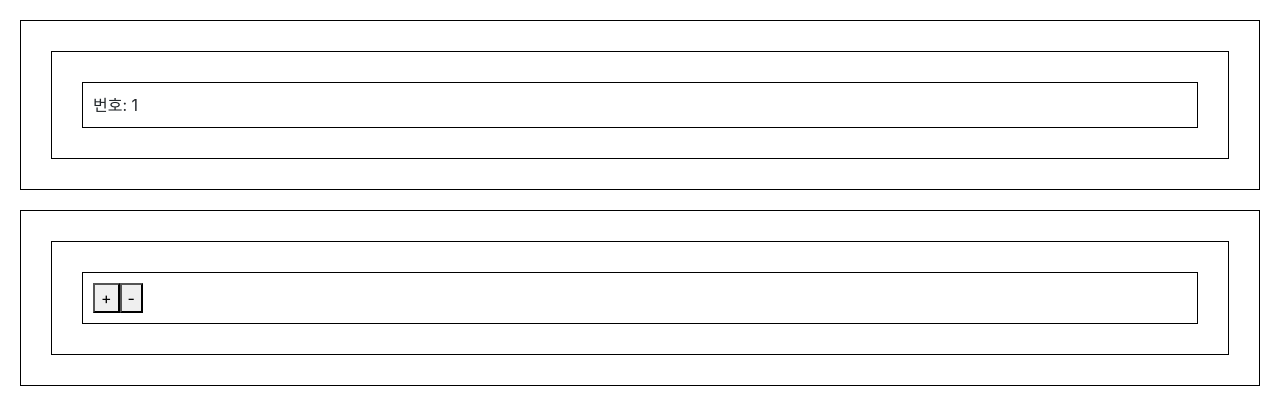
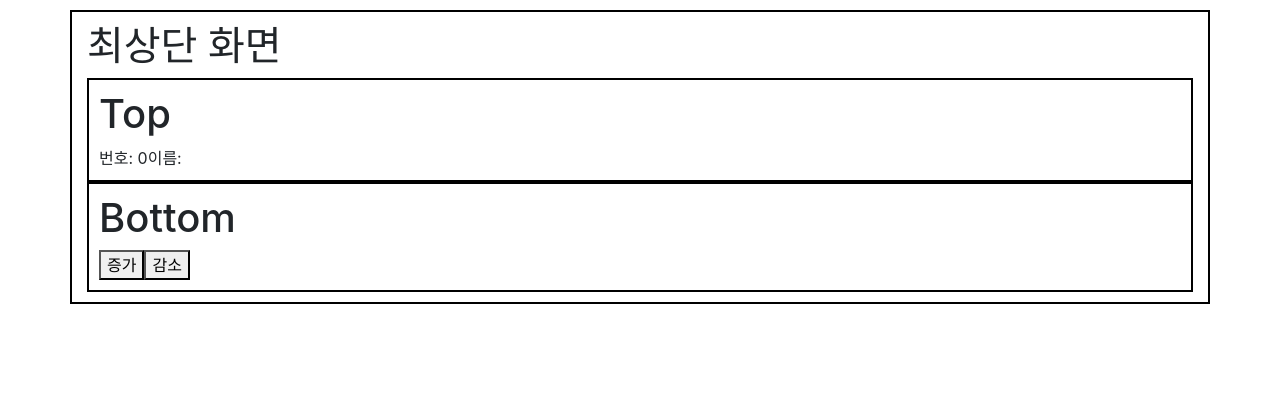
Before and after one commit to stella6767/react-basic, a React (Create React App) app: page / in a window 1280 px wide. Shown: the top 394 px of the page. Built offline with nearby package versions, Linux system fonts and the light colour scheme.

Commit message:
redux 실습

```diff
--- a/package.json
+++ b/package.json
@@ -10,8 +10,10 @@
     "react": "^17.0.1",
     "react-bootstrap": "^1.4.3",
     "react-dom": "^17.0.1",
+    "react-redux": "^7.2.2",
     "react-router-dom": "^5.2.0",
     "react-scripts": "4.0.1",
+    "redux": "^4.0.5",
     "styled-components": "^5.2.1",
     "web-vitals": "^0.2.4"
   },
--- a/src/App.css
+++ b/src/App.css
@@ -1,8 +1,12 @@
-.box-style {
-  color: blue;
-  background-color: blue;
+.container {
+  height: 700;
+  border: 2px solid black;
+}
+.sub_container {
+  height: 250;
+  border: 2px solid black;
 }
 
-.menu {
-  display: flex;
+div {
+  padding: 10px;
 }
--- a/src/App.js
+++ b/src/App.js
@@ -1,25 +1,15 @@
 //글쓰기, 글삭제, 글목록보기
-
-import { useState } from 'react';
+import React, { useState } from 'react';
+import './App.css';
+import Bottom from './components/Bottom';
 import Top from './components/Top';
-import Bottom from './components/Bottom';
 
 function App() {
-  //상태
-  const [number, setNumber] = useState(1);
-
-  const add = () => {
-    setNumber(number + 1);
-  };
-
-  const minus = () => {
-    setNumber(number - 1);
-  };
-
   return (
-    <div>
-      <Top number={number} />
-      <Bottom add={add} minus={minus} />
+    <div className="container">
+      <h1>최상단 화면</h1>
+      <Top />
+      <Bottom />
     </div>
   );
 }
--- a/src/components/Bottom.js
+++ b/src/components/Bottom.js
@@ -1,14 +1,18 @@
 import React from 'react';
-import Bottom1 from './Bottom1';
-import { StyledBoxDiv } from './StyledComponent';
+import { useDispatch } from 'react-redux';
+import '../App.css';
+import { decrease, increase } from '../store';
 
-const Bottom = (props) => {
-  const { add, minus } = props;
+const Bottom = () => {
+  const dispathcer = useDispatch();
 
+  //인자 넘겨주기
   return (
-    <StyledBoxDiv>
-      <Bottom1 add={add} minus={minus} />
-    </StyledBoxDiv>
+    <div className="sub_container">
+      <h1>Bottom</h1>
+      <button onClick={() => dispathcer(increase('cos'))}>증가</button>
+      <button onClick={() => dispathcer(decrease())}>감소</button>
+    </div>
   );
 };
 
--- a/src/components/Bottom1.js
+++ /dev/null
@@ -1,14 +0,0 @@
-import React from 'react';
-import Bottom2 from './Bottom2';
-import { StyledBoxDiv } from './StyledComponent';
-
-const Bottom1 = (props) => {
-  const { add, minus } = props;
-  return (
-    <StyledBoxDiv>
-      <Bottom2 add={add} minus={minus} />
-    </StyledBoxDiv>
-  );
-};
-
-export default Bottom1;
--- a/src/components/Bottom2.js
+++ /dev/null
@@ -1,15 +0,0 @@
-import React from 'react';
-import { StyledBoxDiv } from './StyledComponent';
-
-const Bottom2 = (props) => {
-  const { add, minus } = props;
-
-  return (
-    <StyledBoxDiv>
-      <button onClick={add}>+</button>
-      <button onClick={minus}>-</button>
-    </StyledBoxDiv>
-  );
-};
-
-export default Bottom2;
--- a/src/components/Top.js
+++ b/src/components/Top.js
@@ -1,14 +1,19 @@
 import React from 'react';
-import { StyledBoxDiv } from './StyledComponent';
-import Top1 from './Top1';
+import { useSelector } from 'react-redux';
+import '../App.css';
 
-const Top = (props) => {
-  const { number } = props;
+const Top = () => {
+  //const number= useSelector((store) => store.number); //구독 1단계
 
+  //구조분할
+  const { number, username } = useSelector((store) => store);
   return (
-    <StyledBoxDiv>
-      <Top1 number={number} />
-    </StyledBoxDiv>
+    <div className="sub_container">
+      <h1>Top</h1>
+      {/* 구독2단계 완료 */}
+      번호: {number}
+      이름: {username}
+    </div>
   );
 };
 
--- a/src/components/Top1.js
+++ /dev/null
@@ -1,14 +0,0 @@
-import React from 'react';
-import { StyledBoxDiv } from './StyledComponent';
-import Top2 from './Top2';
-
-const Top1 = (props) => {
-  const { number } = props;
-  return (
-    <StyledBoxDiv>
-      <Top2 number={number} />
-    </StyledBoxDiv>
-  );
-};
-
-export default Top1;
--- a/src/components/Top2.js
+++ /dev/null
@@ -1,9 +0,0 @@
-import React from 'react';
-import { StyledBoxDiv } from './StyledComponent';
-
-const Top2 = (props) => {
-  const { number } = props;
-  return <StyledBoxDiv>번호: {number}</StyledBoxDiv>;
-};
-
-export default Top2;
--- a/src/index.js
+++ b/src/index.js
@@ -1,13 +1,20 @@
 import React from 'react';
 import ReactDOM from 'react-dom';
+import { Provider } from 'react-redux';
+import { createStore } from 'redux';
 //import './index.css';
 import App from './App';
+import reducer from './store';
 
 {
   /*문법검사도구*/
 }
 
+const store = createStore(reducer);
+
 ReactDOM.render(
-  <App />,
+  <Provider store={store}>
+    <App />
+  </Provider>,
   document.getElementById('root'), //index.html에 app을 랜더링
 );
--- /dev/null
+++ b/src/store.js
@@ -0,0 +1,28 @@
+// 액션
+export const increase = (username) => ({
+  type: 'INCREMENT',
+  payload: username,
+});
+export const decrease = () => ({ type: 'DECREMENT' });
+
+//상태
+const initstate = {
+  username: '',
+  number: 0,
+};
+
+//액션의 결과를 걸러내는 친구
+//reducer(누산기, 결과를 스택에 채우는 것) updater
+const reducer = (state = initstate, action) => {
+  switch (action.type) {
+    case 'INCREMENT':
+      return { number: state.number + 1, username: action.payload }; //return 되면 그걸 호출한 쪽에서 받는게 아니라 return 되는 순간 ui변경
+    case 'DECREMENT':
+      return { number: state.number - 1 };
+    //return { ...state, number: state.number - 1 }; //이전데이터를 유지시키면서 할 거면.어차피 지금은 그냥 덮어씌우는 거라 상관이
+    default:
+      return state;
+  }
+};
+
+export default reducer;
```
Also changed, not shown: src/components/Navigation.js (deleted, +0 -17 lines), 2 other files (tests, documents, lock files or other folders).
